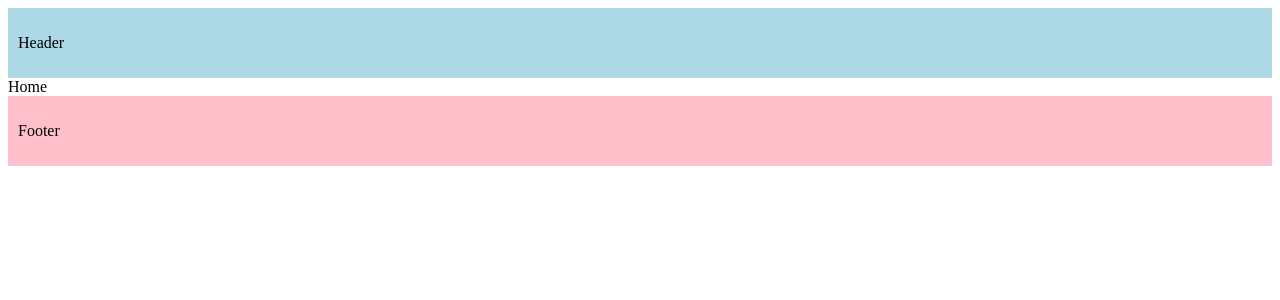
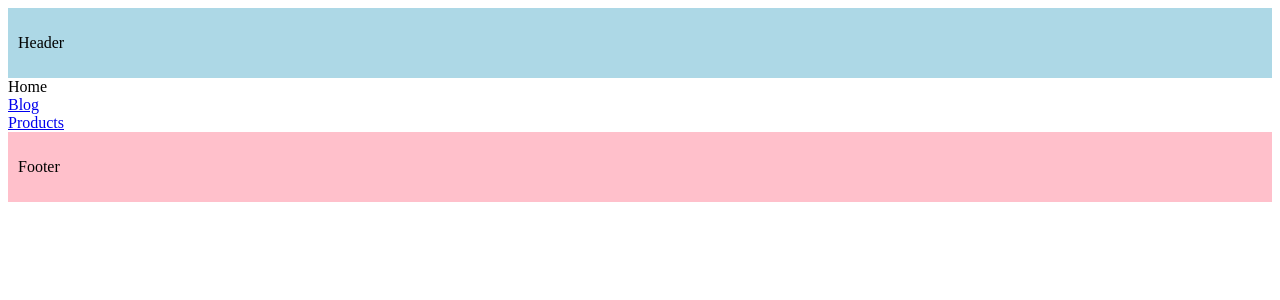
Before and after one commit to jake-transcrypts/nextjs-tutorial, a Next.js app: page / in a window 1280 px wide. Shown: the top 300 px of the page. Built offline with nearby package versions, Linux system fonts and the light colour scheme.

Commit message:
Link - basic example

```diff
--- a/src/app/page.tsx
+++ b/src/app/page.tsx
@@ -1,3 +1,13 @@
+import Link from 'next/link';
+
 export default function About() {
-  return <div>Home</div>;
+  return (
+    <div>
+      Home
+      <br />
+      <Link href="/blog">Blog</Link>
+      <br />
+      <Link href="/products">Products</Link>
+    </div>
+  );
 }
--- a/src/app/products/page.tsx
+++ b/src/app/products/page.tsx
@@ -1,3 +1,5 @@
+import Link from 'next/link';
+
 export default function Products() {
   return (
     <div>
@@ -5,6 +7,8 @@ export default function Products() {
       <h3>Product 1</h3>
       <h3>Product 2</h3>
       <h3>Product 3</h3>
+
+      <Link href="/">Home</Link>
     </div>
   );
 }
```
Also changed, not shown: src/app/blog/page.tsx (+8 -1 lines).
